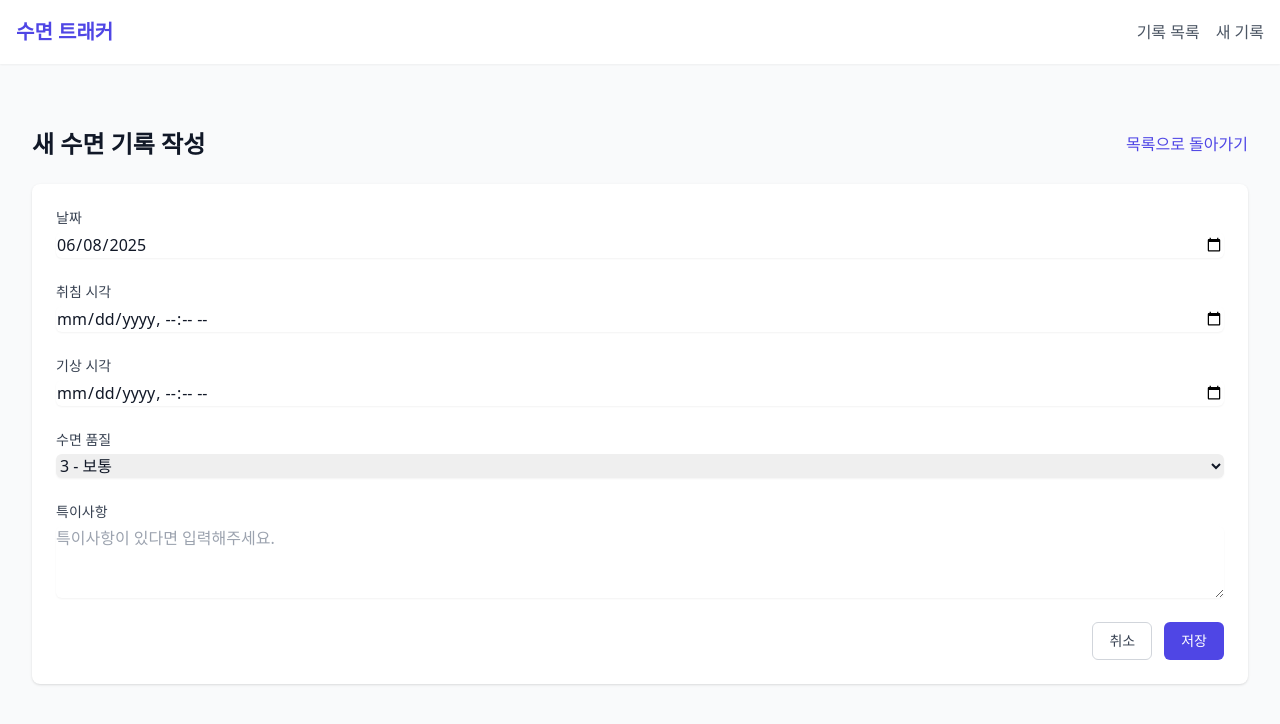
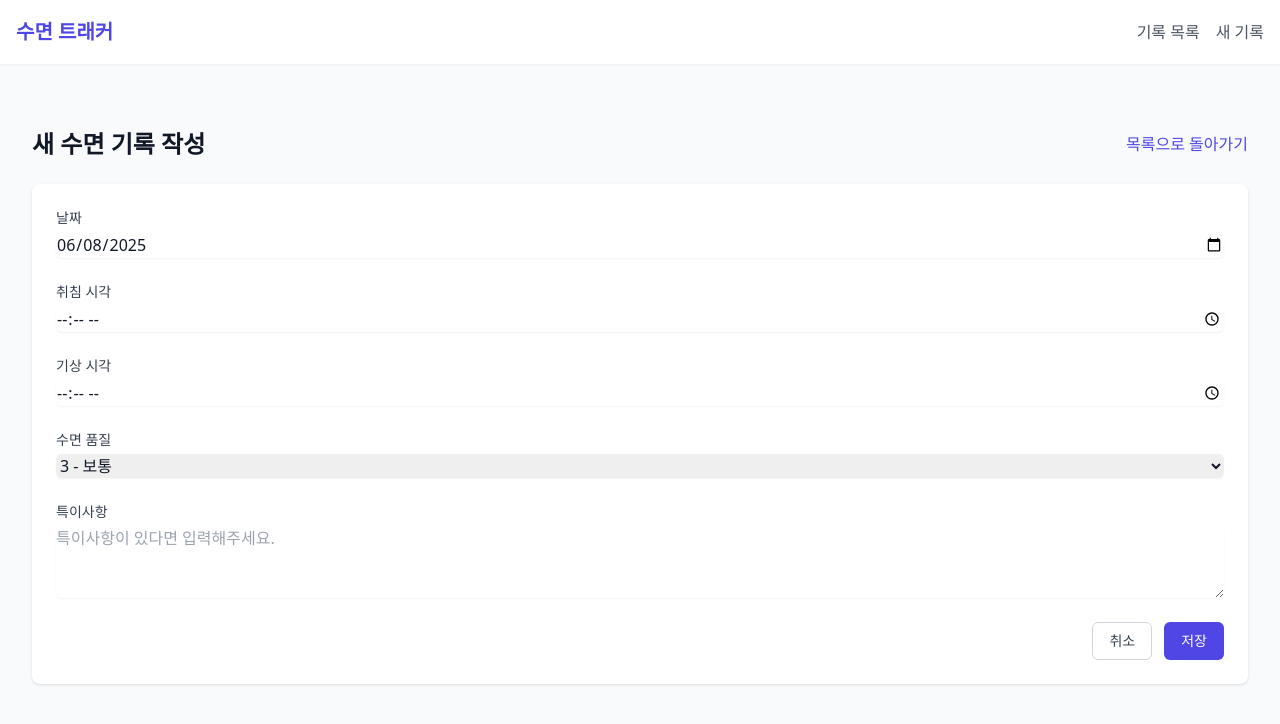
Before and after one commit to zzin-h/zzin-h-Solvr-Q6, a React (Vite) app in the folder client/: page /sleep-entries/new in a window 1280 px wide. Shown: the top 724 px of the page. Built offline with nearby package versions, Linux system fonts and the light colour scheme; no server answers.

Commit message:
chore: 수면 기록 시간 입력 폼 수정

```diff
--- a/client/src/components/sleep/SleepEntryForm.tsx
+++ b/client/src/components/sleep/SleepEntryForm.tsx
@@ -33,7 +33,23 @@ export default function SleepEntryForm({
 
   const handleSubmit = (e: React.FormEvent) => {
     e.preventDefault()
-    onSubmit(formData)
+
+    // 날짜와 시간을 ISO 문자열로 변환
+    const sleepDateTime = new Date(`${formData.date}T${formData.sleepTime}:00`)
+    const wakeDateTime = new Date(`${formData.date}T${formData.wakeTime}:00`)
+
+    // 만약 기상 시각이 취침 시각보다 이른 경우, 다음 날로 설정
+    if (wakeDateTime <= sleepDateTime) {
+      wakeDateTime.setDate(wakeDateTime.getDate() + 1)
+    }
+
+    const submissionData = {
+      ...formData,
+      sleepTime: sleepDateTime.toISOString(),
+      wakeTime: wakeDateTime.toISOString()
+    }
+
+    onSubmit(submissionData)
   }
 
   const handleChange = (
@@ -63,7 +79,7 @@ export default function SleepEntryForm({
       <div>
         <label className="block text-sm font-medium text-gray-700">취침 시각</label>
         <input
-          type="datetime-local"
+          type="time"
           name="sleepTime"
           value={formData.sleepTime}
           onChange={handleChange}
@@ -75,7 +91,7 @@ export default function SleepEntryForm({
       <div>
         <label className="block text-sm font-medium text-gray-700">기상 시각</label>
         <input
-          type="datetime-local"
+          type="time"
           name="wakeTime"
           value={formData.wakeTime}
           onChange={handleChange}
@@ -105,7 +121,7 @@ export default function SleepEntryForm({
         <label className="block text-sm font-medium text-gray-700">특이사항</label>
         <textarea
           name="note"
-          value={formData.note}
+          value={formData.note || ''}
           onChange={handleChange}
           rows={3}
           className="mt-1 block w-full rounded-md border-gray-300 shadow-sm focus:border-indigo-500 focus:ring-indigo-500"
```
